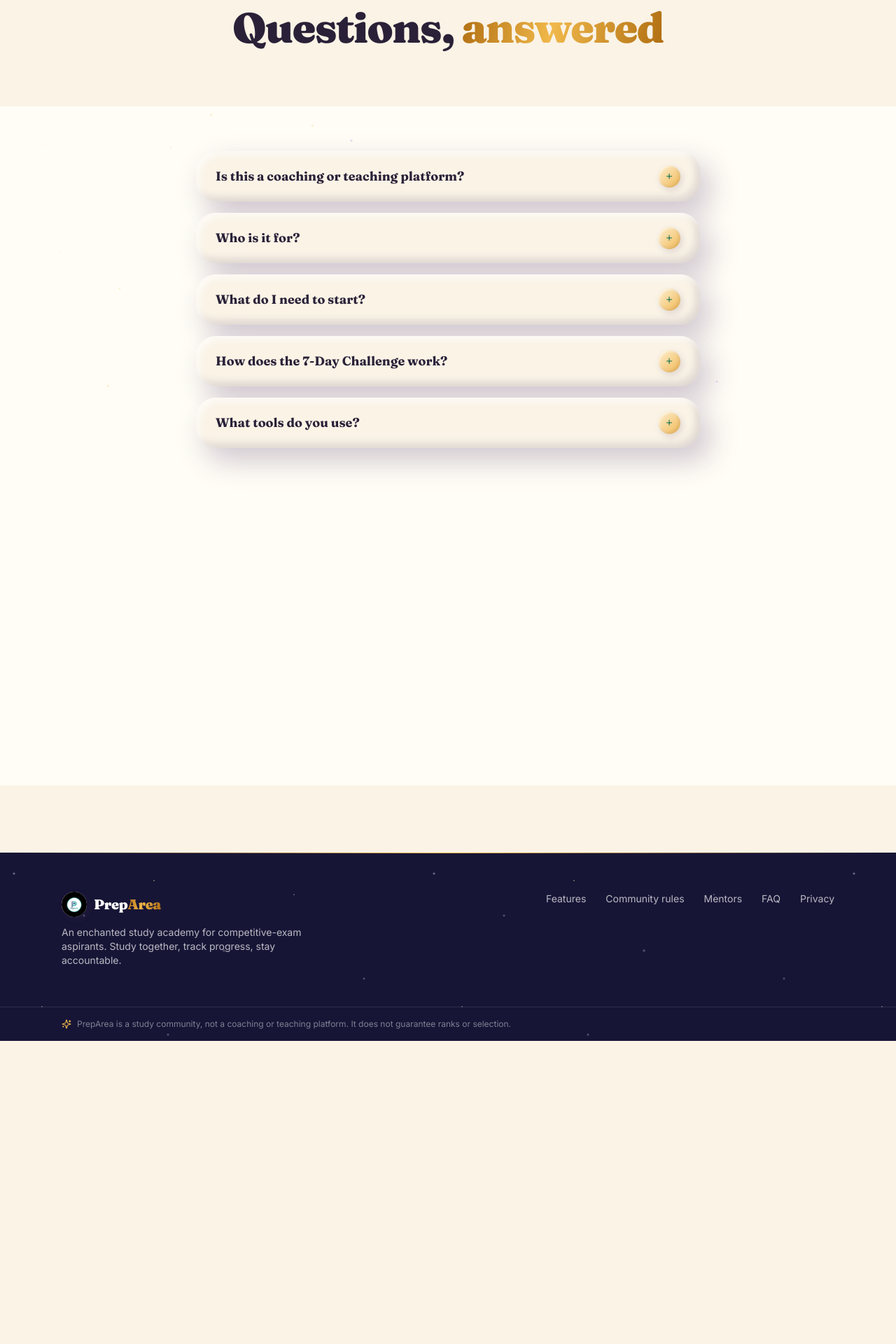
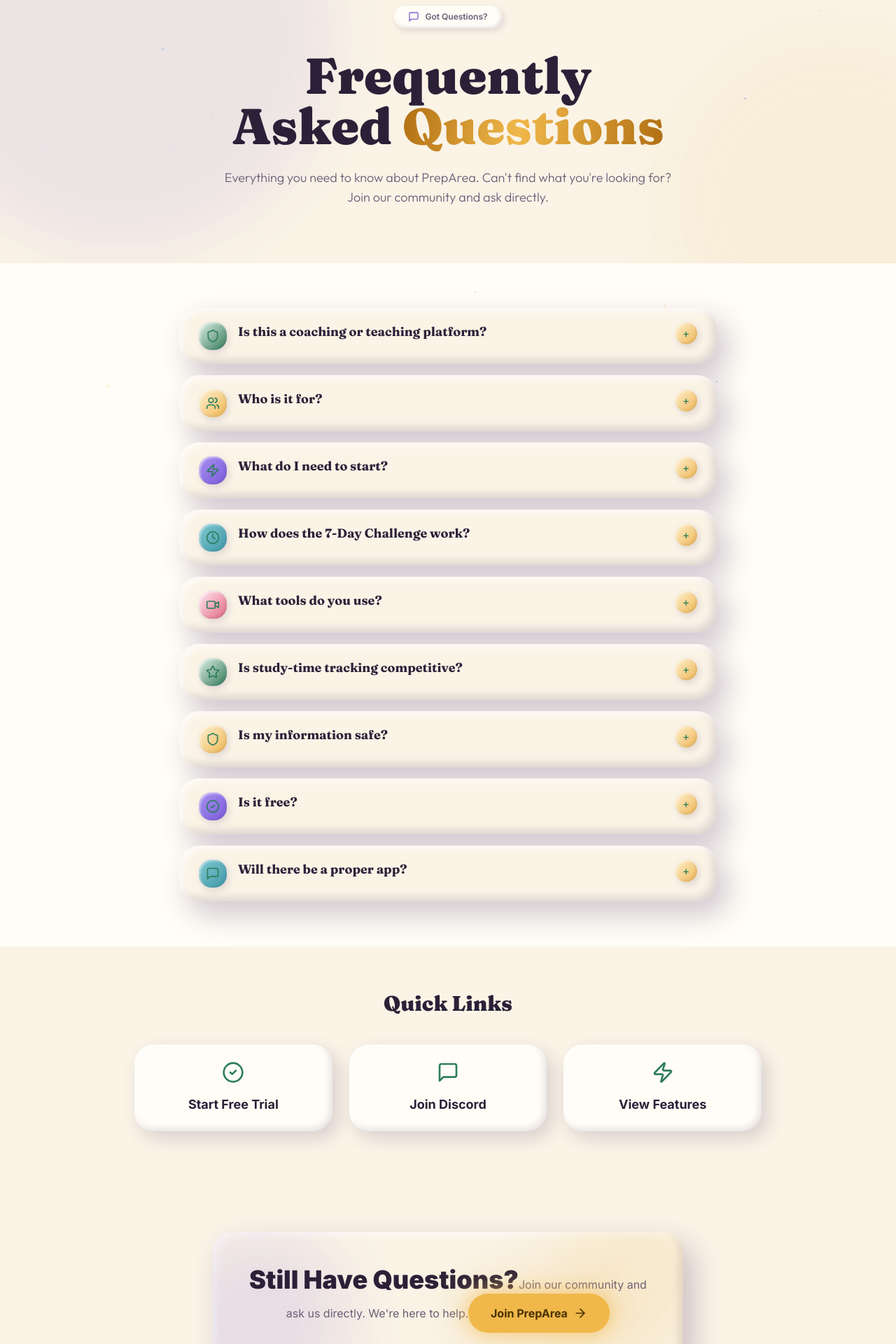
Before and after one commit to WRECKERKNIGHT/preparea.in, a Next.js app in the folder apps/web/: page /faq in a window 1280 px wide. Shown: the part 120-2040 px from the top of the page at 70% size. Before the commit the page ends 1607 px from the top, so only its background shows below. Built offline with nearby package versions, Linux system fonts and the light colour scheme.

Commit message:
feat: enhance FAQ page with premium animations and design

```diff
--- a/apps/web/app/faq/page.tsx
+++ b/apps/web/app/faq/page.tsx
@@ -1,99 +1,239 @@
 import type { Metadata } from "next";
+import { CheckCircle2, Clock, Users, Video, Star, Shield, Zap, MessageSquare } from "lucide-react";
 import Link from "next/link";
-import { PageHeader } from "@/components/page-header";
-import { Reveal } from "@/components/fx/reveal";
+import { TSerif } from "@/components/ui/text-serif";
+import { T } from "@/components/ui/text";
+import { Magnetic } from "@/components/fx/magnetic";
+import gsap from "gsap";
+import { ScrollTrigger } from "gsap/ScrollTrigger";
+import { useEffect, useRef } from "react";
+
+if (typeof window !== "undefined") {
+  gsap.registerPlugin(ScrollTrigger);
+}
 
 export const metadata: Metadata = {
-  title: "FAQ",
+  title: "FAQ — PrepArea",
   description: "Frequently asked questions about PrepArea.",
 };
 
 const faqs = [
   {
+    icon: Shield,
     q: "Is this a coaching or teaching platform?",
     a: "No. PrepArea is a study community. It doesn't replace teachers, coaching, textbooks or test series — it gives you the consistent, focused environment to actually study.",
+    color: "accent",
   },
   {
+    icon: Users,
     q: "Who is it for?",
     a: "Competitive-exam aspirants — primarily JEE, NEET, CUET and board students, roughly classes 9–12 and droppers.",
+    color: "gold",
   },
   {
+    icon: Zap,
     q: "What do I need to start?",
     a: "A device with Zoom (or a browser), Telegram and Discord for the community. Your study material stays where it is.",
+    color: "plum",
   },
   {
+    icon: Clock,
     q: "How does the 7-Day Challenge work?",
     a: "Set a daily target each morning, study during the day, check in each evening. Miss a day? No shame — tomorrow counts. It's about consistency, not comparison.",
+    color: "teal",
   },
   {
+    icon: Video,
     q: "What tools do you use?",
     a: "For the MVP: Google Forms and Sheets, Discord, Telegram, Zoom and YPT-style tracking. No custom app is required to start.",
+    color: "berry",
   },
   {
+    icon: Star,
     q: "Is study-time tracking competitive?",
     a: "No. Progress is personal. We deliberately avoid leaderboards and unhealthy study-hour comparisons.",
+    color: "accent",
   },
   {
+    icon: Shield,
     q: "Is my information safe?",
     a: "We collect only what's needed to run the community, don't publish member details publicly, and enforce strict privacy and moderation rules.",
+    color: "gold",
   },
   {
+    icon: CheckCircle2,
     q: "Is it free?",
     a: "Everyone gets a 7-day free trial — no card needed. The first cohort and 7-Day Challenge start inside it. After the trial, the community stays affordable, and selected premium features may be tested as a paid membership.",
+    color: "plum",
   },
   {
+    icon: MessageSquare,
     q: "Will there be a proper app?",
     a: "The MVP deliberately uses existing tools. A dedicated app is on the roadmap — only after the community proves it works.",
+    color: "teal",
   },
 ];
 
+const quickLinks = [
+  { text: "Start Free Trial", href: "/register", icon: CheckCircle2 },
+  { text: "Join Discord", href: "https://discord.gg/preparea", icon: MessageSquare },
+  { text: "View Features", href: "/features", icon: Zap },
+];
+
 export default function FaqPage() {
+  const faqsRef = useRef<HTMLDivElement>(null);
+  const quickLinksRef = useRef<HTMLDivElement>(null);
+
+  useEffect(() => {
+    if (faqsRef.current) {
+      const items = faqsRef.current.querySelectorAll(".faq-item");
+      items.forEach((item, i) => {
+        gsap.fromTo(
+          item,
+          { opacity: 0, y: 30 },
+          {
+            opacity: 1,
+            y: 0,
+            duration: 0.6,
+            delay: i * 0.08,
+            ease: "power2.out",
+            scrollTrigger: { trigger: item, start: "top 90%" },
+          }
+        );
+      });
+    }
+
+    if (quickLinksRef.current) {
+      const links = quickLinksRef.current.querySelectorAll(".quick-link");
+      gsap.fromTo(
+        links,
+        { opacity: 0, scale: 0.9 },
+        {
+          opacity: 1,
+          scale: 1,
+          duration: 0.5,
+          stagger: 0.1,
+          ease: "back.out(1.7)",
+        }
+      );
+    }
+  }, []);
+
   return (
     <>
-      <PageHeader
-        kicker="FAQ"
-        title={
-          <>
-            Questions, <span className="text-gradient-gold">answered</span>
-          </>
-        }
-      />
+      {/* Hero */}
+      <section className="relative pt-32 pb-20 px-4 overflow-hidden">
+        <div className="absolute inset-0 overflow-hidden pointer-events-none">
+          <div className="orb-glow absolute -top-32 -left-32 w-[600px] h-[600px] bg-plum/15 rounded-full blur-3xl" />
+          <div className="orb-glow absolute -bottom-40 -right-40 w-[500px] h-[500px] bg-gold/10 rounded-full blur-3xl" />
+        </div>
 
-      <section className="bg-raised py-16">
-        <div className="mx-auto max-w-3xl px-4 sm:px-6">
-          <div className="grid grid-cols-1 gap-4">
-            {faqs.map(({ q, a }, i) => (
-              <Reveal key={q} delay={(i % 3) * 0.05}>
-                <details className="clay-card-deep group overflow-hidden p-0">
-                  <summary className="flex cursor-pointer list-none items-center justify-between gap-4 px-7 py-5 font-display text-lg font-bold text-ink [&::-webkit-details-marker]:hidden">
-                    {q}
-                    <span
-                      className="clay-icon size-8 shrink-0 rounded-full bg-gradient-to-br from-gold-light to-gold text-gold-deep transition-transform duration-300 group-open:rotate-45"
-                      aria-hidden="true"
-                    >
+        <div className="relative z-10 mx-auto max-w-4xl text-center">
+          <div className="clay-chip inline-flex items-center gap-2 px-5 py-2 mb-8 animate-float">
+            <MessageSquare className="size-4 text-plum" />
+            <span className="text-xs font-semibold text-ink-muted">Got Questions?</span>
+          </div>
+
+          <h1 className="text-5xl md:text-7xl font-black text-ink mb-6" style={{ fontFamily: "var(--font-fraunces)" }}>
+            Frequently Asked{" "}
+            <span className="text-gradient-gold">Questions</span>
+          </h1>
+
+          <p className="text-lg text-ink-muted max-w-2xl mx-auto" style={{ fontFamily: "var(--font-outfit)", fontWeight: 300 }}>
+            Everything you need to know about PrepArea. Can't find what you're looking for? Join our community and ask directly.
+          </p>
+        </div>
+      </section>
+
+      {/* FAQ List */}
+      <section ref={faqsRef} className="py-16 px-4 bg-raised">
+        <div className="mx-auto max-w-3xl">
+          <div className="space-y-4">
+            {faqs.map((faq, i) => (
+              <div
+                key={faq.q}
+                className="faq-item clay-card-deep overflow-hidden"
+              >
+                <details className="group">
+                  <summary className="flex cursor-pointer list-none items-start gap-4 px-7 py-5">
+                    <span className={`clay-icon size-10 shrink-0 rounded-xl bg-gradient-to-br ${
+                      faq.color === "accent" ? "from-accent-light to-accent" :
+                      faq.color === "gold" ? "from-gold-light to-gold" :
+                      faq.color === "plum" ? "from-plum-soft to-plum" :
+                      faq.color === "teal" ? "from-teal-soft to-teal" :
+                      "from-pink-100 to-berry"
+                    } text-white`}>
+                      <faq.icon className="size-5" />
+                    </span>
+                    <div className="flex-1">
+                      <h2 className="font-display text-lg font-bold text-ink">
+                        {faq.q}
+                      </h2>
+                    </div>
+                    <span className="clay-icon size-8 shrink-0 rounded-full bg-gradient-to-br from-gold-light to-gold text-gold-deep transition-transform duration-300 group-open:rotate-45">
                       +
                     </span>
                   </summary>
-                  <p className="px-7 pb-6 text-ink-muted">{a}</p>
+                  <div className="px-7 pb-6 pl-20">
+                    <T className="text-ink-muted leading-relaxed">{faq.a}</T>
+                  </div>
                 </details>
-              </Reveal>
+              </div>
             ))}
           </div>
-          <Reveal delay={0.15}>
-            <div className="mt-10 text-center">
-              <p className="text-ink-muted">
-                Still curious?{" "}
-                <Link
-                  href="/register"
-                  className="font-bold text-accent underline decoration-gold underline-offset-4 hover:text-accent-hover"
-                >
-                  Join and ask us directly
+        </div>
+      </section>
+
+      {/* Quick Links */}
+      <section ref={quickLinksRef} className="py-16 px-4">
+        <div className="mx-auto max-w-4xl">
+          <h2 className="text-2xl md:text-3xl font-black text-ink mb-10 text-center" style={{ fontFamily: "var(--font-fraunces)" }}>
+            Quick Links
+          </h2>
+          <div className="grid grid-cols-1 md:grid-cols-3 gap-6">
+            {quickLinks.map((link) => (
+              <div
+                key={link.text}
+                className="quick-link clay-card p-6 text-center hover:-translate-y-1 transition-all duration-200 cursor-pointer"
+              >
+                <link.icon className="size-8 text-accent mx-auto mb-4" />
+                <Link href={link.href} className="text-lg font-bold text-ink hover:text-accent transition-colors">
+                  {link.text}
                 </Link>
-              </p>
+              </div>
+            ))}
+          </div>
+        </div>
+      </section>
+
+      {/* CTA */}
+      <section className="py-20 px-4">
+        <div className="mx-auto max-w-2xl text-center">
+          <div className="clay-card-deep p-12 relative overflow-hidden">
+            <div className="orb-glow absolute -top-16 -right-16 w-64 h-64 bg-gold/20 rounded-full blur-3xl pointer-events-none" />
+            <div className="orb-glow absolute -bottom-16 -left-16 w-64 h-64 bg-plum/20 rounded-full blur-3xl pointer-events-none" />
+
+            <div className="relative z-10">
+              <TSerif className="text-3xl md:text-4xl font-black text-ink mb-4">
+                Still Have Questions?
+              </TSerif>
+              <T className="text-ink-muted mb-8">
+                Join our community and ask us directly. We're here to help.
+              </T>
+              <Magnetic strength={0.2}>
+                <Link href="/register">
+                  <span className="clay-btn clay-btn-gold px-8 py-4 text-base font-black inline-flex items-center gap-2 shadow-clay-lg glow-gold hover:scale-105 transition-transform duration-200">
+                    Join PrepArea
+                    <ArrowRight className="size-5" />
+                  </span>
+                </Link>
+              </Magnetic>
             </div>
-          </Reveal>
+          </div>
         </div>
       </section>
     </>
   );
 }
+
+import { ArrowRight } from "lucide-react";
```
